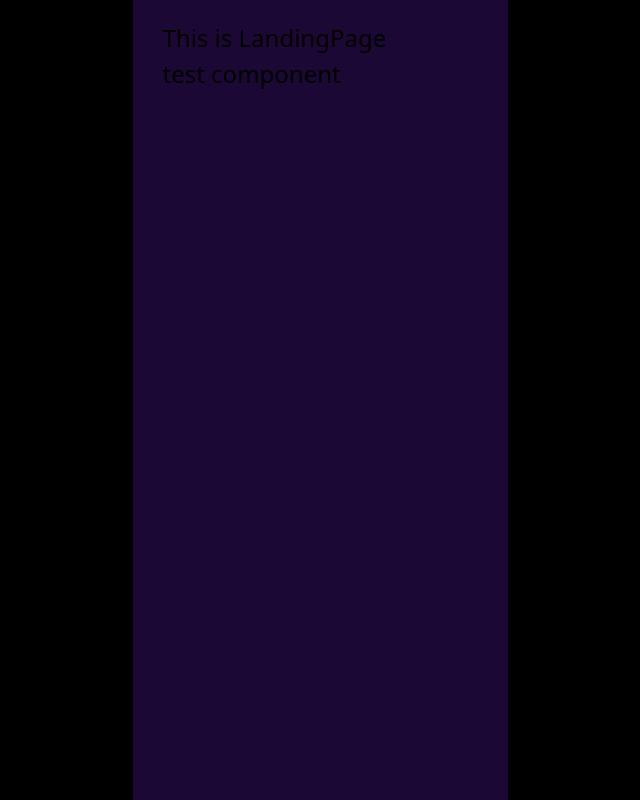
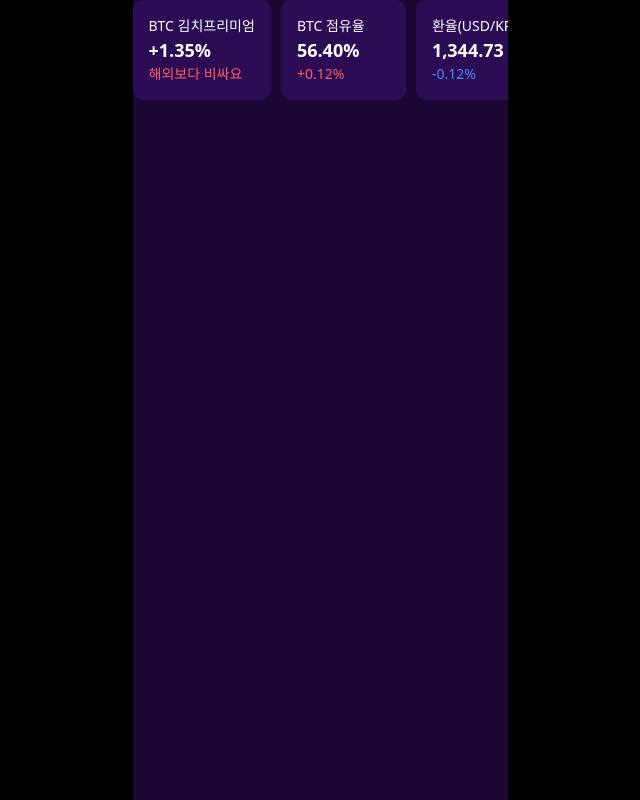
Before and after one commit to Chaemin-L/bitrics_FE, a React (Create React App) app: page / in a window 1280 px wide. Shown: the whole page, without its empty margins (320-960 px from the left). Built offline with nearby package versions, Linux system fonts and the light colour scheme.

Commit message:
feat: ScrollChartButton 마크업 구현

```diff
--- /dev/null
+++ b/src/components/home/ScrollChartButton.tsx
@@ -0,0 +1,65 @@
+import React, { useRef } from 'react';
+
+interface ChartButton {
+  label: string;
+  value: string;
+  change: string;
+  isPositive: boolean;
+}
+
+interface ScrollChartButtonProps {
+  buttons: ChartButton[];
+}
+
+const ScrollChartButton: React.FC<ScrollChartButtonProps> = ({ buttons }) => {
+  const scrollContainerRef = useRef<HTMLDivElement>(null);
+  let isDown = false;
+  let startX: number;
+  let scrollLeft: number;
+
+  const handleMouseDown = (e: React.MouseEvent) => {
+    isDown = true;
+    startX = e.pageX - scrollContainerRef.current!.offsetLeft;
+    scrollLeft = scrollContainerRef.current!.scrollLeft;
+  };
+
+  const handleMouseLeaveOrUp = () => {
+    isDown = false;
+  };
+
+  const handleMouseMove = (e: React.MouseEvent) => {
+    if (!isDown) return;
+    e.preventDefault();
+    const x = e.pageX - scrollContainerRef.current!.offsetLeft;
+    const walk = (x - startX) * 2; // 스크롤 속도 조정
+    scrollContainerRef.current!.scrollLeft = scrollLeft - walk;
+  };
+
+  return (
+    <div
+      ref={scrollContainerRef}
+      className="overflow-x-hidden whitespace-nowrap w-full cursor-grab"
+      onMouseDown={handleMouseDown}
+      onMouseLeave={handleMouseLeaveOrUp}
+      onMouseUp={handleMouseLeaveOrUp}
+      onMouseMove={handleMouseMove}
+    >
+      <div className="inline-flex space-x-[10px]">
+        {buttons.map((button, index) => (
+          <div
+            key={index}
+            className="bg-purple-600 text-white p-4 rounded-[10px] min-w-[125px]"
+          >
+            <div className="text-sm font-medium">{button.label}</div>
+            <div className="text-lg font-bold">{button.value}</div>
+            <div className={`text-sm ${button.isPositive ? 'text-red' : 'text-blue'}`}>
+              {button.change}
+            </div>
+          </div>
+        ))}
+      </div>
+    </div>
+  );
+};
+
+export default ScrollChartButton;
--- a/src/layouts/global.tsx
+++ b/src/layouts/global.tsx
@@ -3,7 +3,7 @@ import { Outlet } from "react-router-dom";
 const GlobalLayout = () => {
   return (
     <div className="bg-black h-screen ">
-      <div className="max-w-[375px] m-auto px-[30px] py-5 bg-purple-700 h-full overflow-x-hidden">
+      <div className="relative max-w-[375px] m-auto px-[30px] py-5 bg-purple-700 h-full overflow-x-hidden">
         <Outlet />
       </div>
     </div>
--- /dev/null
+++ b/src/pages/home/index.tsx
@@ -0,0 +1,19 @@
+import ScrollChartButton from "@/components/home/ScrollChartButton";
+
+const HomePage = () => {
+  const buttons = [
+    { label: 'BTC 김치프리미엄', value: '+1.35%', change: '해외보다 비싸요', isPositive: true },
+    { label: 'BTC 점유율', value: '56.40%', change: '+0.12%', isPositive: true },
+    { label: '환율(USD/KRW)', value: '1,344.73', change: '-0.12%', isPositive: false },
+    { label: 'BTC/USD', value: '60,411.00', change: '+2.14%', isPositive: true },
+  ];
+
+  return (
+    <div className="absolute inset-0 px-0 py-0">
+      <ScrollChartButton buttons={buttons} />
+      {/* 다른 컨텐츠 */}
+    </div>
+  );
+};
+
+export default HomePage;
--- a/src/pages/landing/index.tsx
+++ /dev/null
@@ -1,12 +0,0 @@
-import Test from "@/components/landing/test";
-
-const LandingPage = () => {
-  return (
-    <div className="text-darkPurple-400 text-[24px]">
-      This is LandingPage
-      <Test />
-    </div>
-  );
-};
-
-export default LandingPage;
--- a/src/router/index.tsx
+++ b/src/router/index.tsx
@@ -1,12 +1,12 @@
 import { createBrowserRouter, RouteObject } from "react-router-dom";
 import GlobalLayout from "@/layouts/global";
-import LandingPage from "@/pages/landing";
+import HomePage from "@/pages/home";
 import NewsPage from "@/pages/news";
 
 export const ROUTES: RouteObject[] = [
   {
     path: "/",
-    element: <LandingPage />,
+    element: <HomePage />,
   },
   {
     path: "/news",
```
